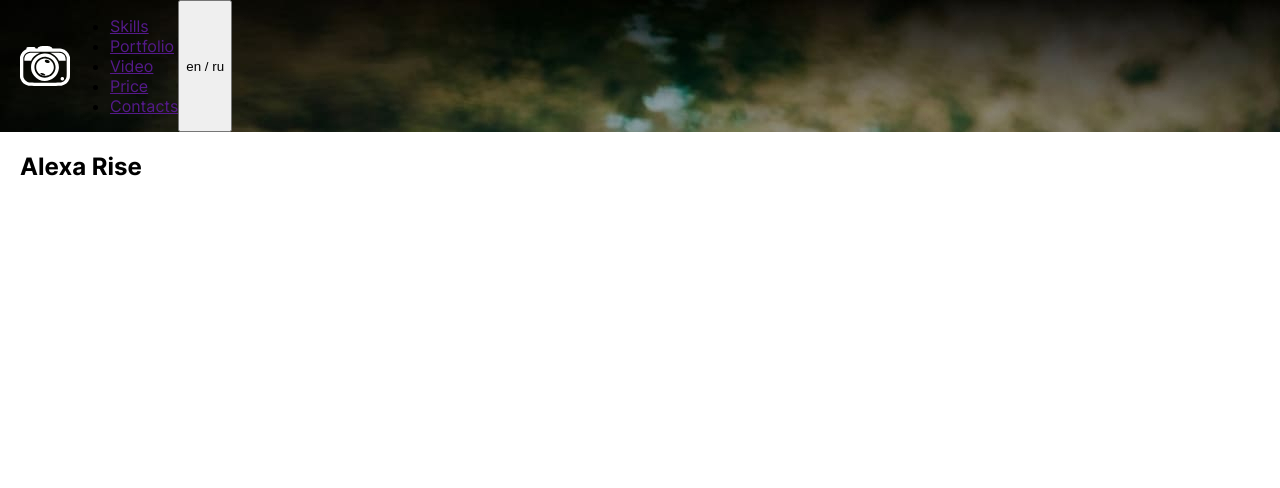
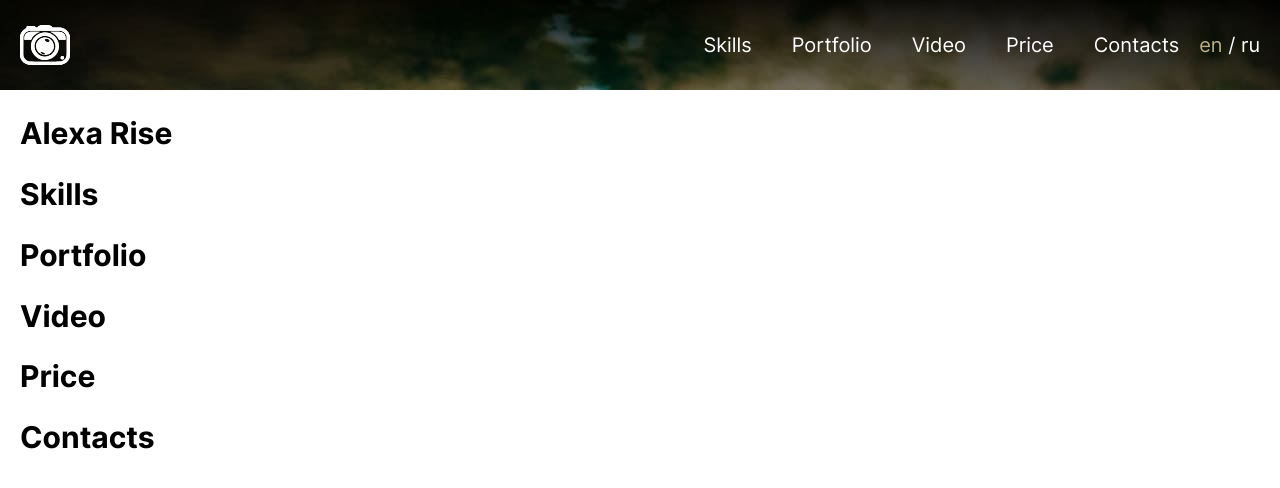
Before and after one commit to leonidtrubchik/portfolio, a plain HTML site: page portfolio/index.html in a window 1280 px wide. Drawn offline with Linux system fonts and the light colour scheme.

Commit message:
feat: implement header

```diff
--- a/portfolio/index.html
+++ b/portfolio/index.html
@@ -16,17 +16,23 @@
 
             <img class="header__logo" src="./assets/svg/logo.svg" alt="Logo">
 
-            <nav class="header__nav">
-                <ul>
-                    <li><a href="">Skills</a></li>
-                    <li><a href="">Portfolio</a></li>
-                    <li><a href="">Video</a></li>
-                    <li><a href="">Price</a></li>
-                    <li><a href="">Contacts</a></li>
+            <nav class="nav">
+                <ul class="nav__list">
+                    <li class="nav__item"><a href="#skills" class="nav__link">Skills</a></li>
+                    <li class="nav__item"><a href="#portfolio" class="nav__link">Portfolio</a></li>
+                    <li class="nav__item"><a href="#video" class="nav__link">Video</a></li>
+                    <li class="nav__item"><a href="#price" class="nav__link">Price</a></li>
+                    <li class="nav__item"><a href="#contacts" class="nav__link">Contacts</a></li>
                 </ul>
             </nav>
 
-            <button>en / ru</button>
+            <div class="language-switch">
+                <span class="language selected">en</span>
+                <span>/</span>
+                <span class="language">ru</span>
+            </div>
+
+
 
         </div>
     </header>
@@ -38,24 +44,24 @@
                 <h1>Alexa Rise</h1>
             </section>
 
-            <section class="section section-skills">
-                <h2 class="section-title"></h2>
+            <section class="section section-skills" id="#skills">
+                <h2 class="section-title">Skills</h2>
             </section>
 
-            <section class="section section-portfolio">
-                <h2 class="section-title"></h2>
+            <section class="section section-portfolio" id="#portfolio">
+                <h2 class="section-title">Portfolio</h2>
             </section>
 
-            <section class="section section-video">
-                <h2 class="section-title"></h2>
+            <section class="section section-video" id="#video">
+                <h2 class="section-title">Video</h2>
             </section>
 
-            <section class="section section-price">
-                <h2 class="section-title"></h2>
+            <section class="section section-price" id="#price">
+                <h2 class="section-title">Price</h2>
             </section>
 
-            <section class="section section-contacts">
-                <h2 class="section-title"></h2>
+            <section class="section section-contacts" id="#contacts">
+                <h2 class="section-title">Contacts</h2>
             </section>
 
         </div>
--- a/portfolio/style.css
+++ b/portfolio/style.css
@@ -20,11 +20,16 @@
     box-sizing: border-box;
 }
 
+html {
+    scroll-behavior: smooth;
+}
+
 body {
 
     margin: 0;
     width: 100%;
     font-family: 'Inter';
+    font-size: 20px;
 
 }
 
@@ -36,5 +41,61 @@ body {
 
 .header-container {
     display: flex;
+    align-items: center;
     background-image: url(./assets/img/header-bg.jpg);
+    background-repeat: no-repeat;
+    background-position: center 0;
 }
+
+.header__logo {
+    background-image: url(./assets/svg/logo.svg);
+    background-size: contain;
+    background-repeat: no-repeat;
+    background-position: center center;
+    transition: 0.3s;
+}
+
+.header__logo:hover {
+    filter: invert(24%) sepia(16%) saturate(646%) hue-rotate(7deg) brightness(92%) contrast(81%);
+    cursor: pointer;
+}
+
+.nav {
+    margin-left: auto;
+}
+
+.nav__list {
+    display: flex;
+    align-items: center;
+    list-style: none;
+    font-weight: 400;
+}
+
+.nav__link {
+    padding: 0 20px;
+    line-height: 50px;
+    text-decoration: none;
+    color: #fff;
+    transition: .3s;
+}
+
+.nav__link:hover {
+    color: #bdae82;
+}
+
+.language-switch {
+    color: #fff;
+}
+
+.selected {
+    color: #bdae82;
+}
+
+.language {
+    transition: .3s;
+}
+
+.language:hover {
+    color: #bdae82;
+    cursor: pointer;
+}
```
